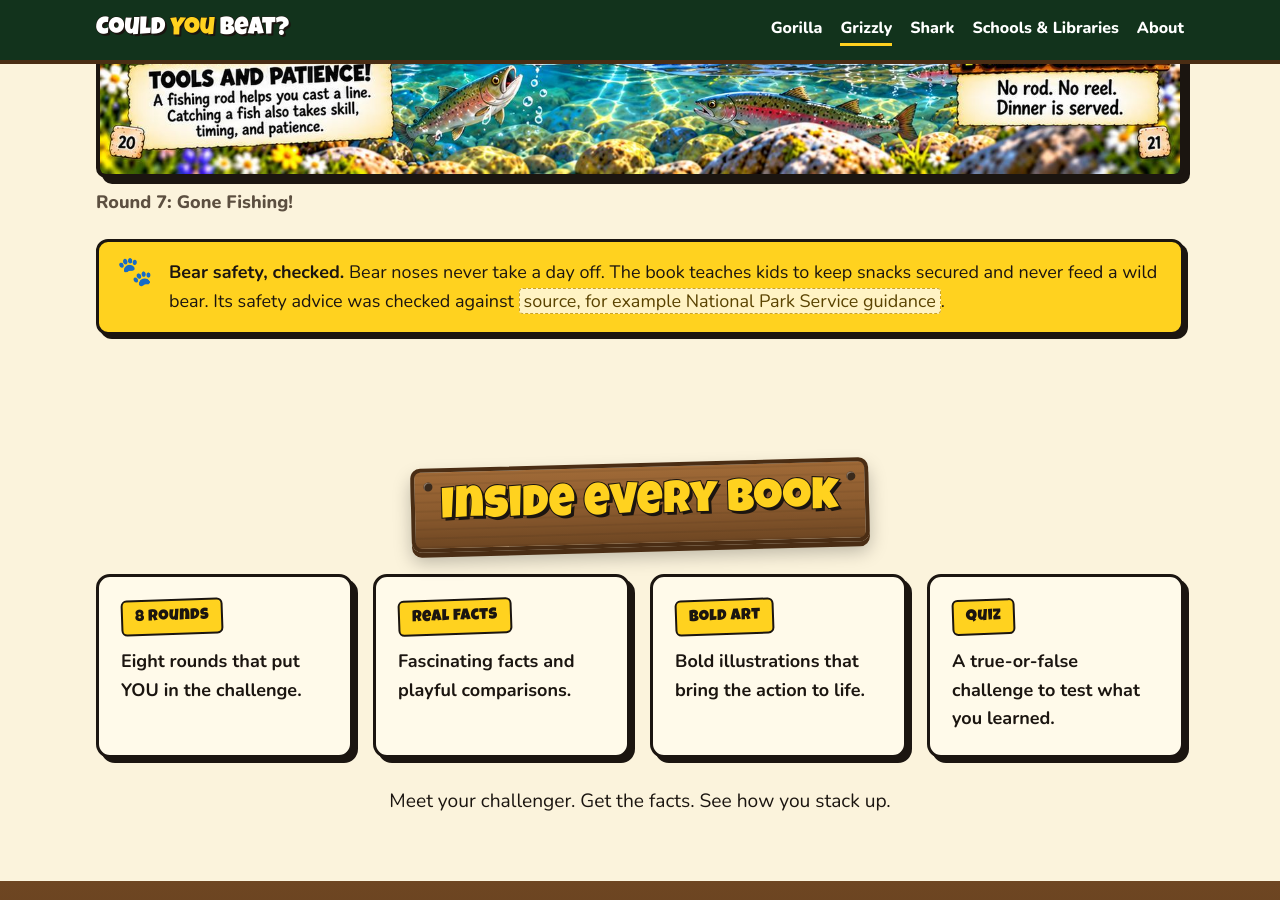
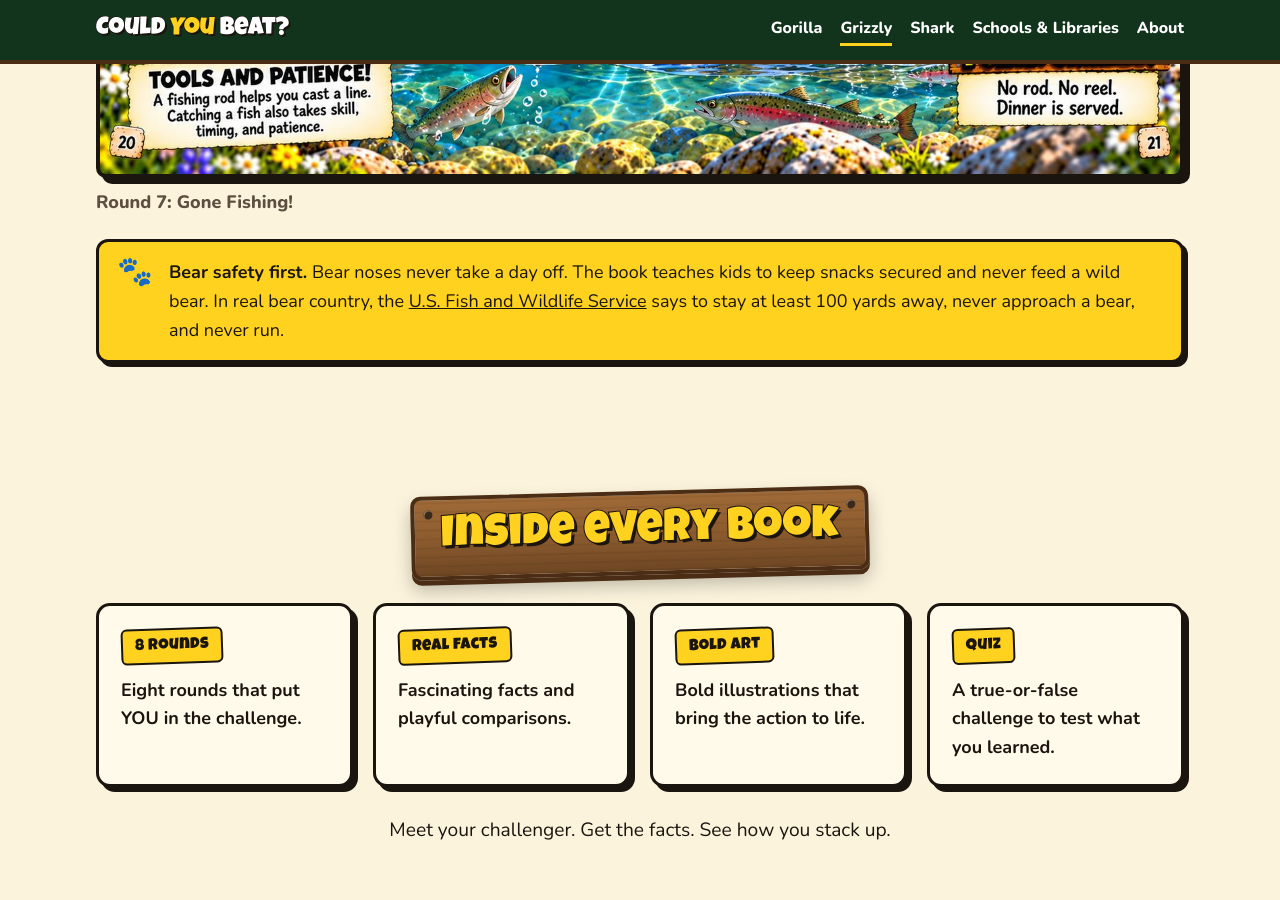
Before and after one commit to wrsteele1/couldyoubeatbooks-site, a Jekyll site: the page built from grizzly/index.html, in a window 1280 px wide and 900 px high, scrolled down 2320 px. Built offline with Jekyll 4.4.1, drawn with Linux system fonts in a browser that asks for light colours.

Commit message:
Add sell sheet download and FWS bear-safety source
Co-Authored-By: Claude Opus 5.5 (1M context) <noreply@anthropic.com>
Claude-Session: https://claude.ai/code/session_01AQYJUjizZ5EyFQqwWcb53z

```diff
--- a/grizzly/index.html
+++ b/grizzly/index.html
@@ -42,7 +42,7 @@ description: "You vs. a grizzly bear in the mountains, round by round. A fact-pa
       <figure style="margin:0"><img class="spread" src="/img/grizzly-round4.jpg" alt="Round 4: The Nose Knows" width="1600" height="800" loading="lazy"><figcaption class="spread-caption">Round 4: The Nose Knows!</figcaption></figure>
       <figure style="margin:0"><img class="spread" src="/img/grizzly-round7.jpg" alt="Round 7: Gone Fishing" width="1600" height="800" loading="lazy"><figcaption class="spread-caption">Round 7: Gone Fishing!</figcaption></figure>
     </div>
-    <div class="safety"><span class="paw" aria-hidden="true">&#128062;</span><div><strong>Bear safety, checked.</strong> Bear noses never take a day off. The book teaches kids to keep snacks secured and never feed a wild bear. Its safety advice was checked against <span class="todo">source, for example National Park Service guidance</span>.</div></div>
+    <div class="safety"><span class="paw" aria-hidden="true">&#128062;</span><div><strong>Bear safety first.</strong> Bear noses never take a day off. The book teaches kids to keep snacks secured and never feed a wild bear. In real bear country, the <a href="https://www.fws.gov/bear-safety">U.S. Fish and Wildlife Service</a> says to stay at least 100 yards away, never approach a bear, and never run.</div></div>
   </div>
 </section>
 
--- a/schools/index.html
+++ b/schools/index.html
@@ -9,7 +9,7 @@ description: Ordering information for teachers and librarians, including hardcov
     <p class="kicker">For teachers and librarians</p>
     <h1>Could <span class="y">You</span> Beat? in your classroom or library</h1>
     <p class="lead">Nonfiction picture books for ages 5 to 9 that turn a kid's favorite question into real animal science and practice comparing measurements.</p>
-    <div class="btn-row"><a class="btn" href="mailto:hello@couldyoubeatbooks.com?subject=Sell%20sheet%20request">Request the sell sheet</a><a class="btn white" href="#ordering">How to order</a></div>
+    <div class="btn-row"><a class="btn" href="/downloads/could-you-beat-sell-sheet.pdf" download>Download the sell sheet (PDF)</a><a class="btn white" href="#ordering">How to order</a></div>
   </div>
 </section>
 
```
Also changed, not shown: 1 other file.
